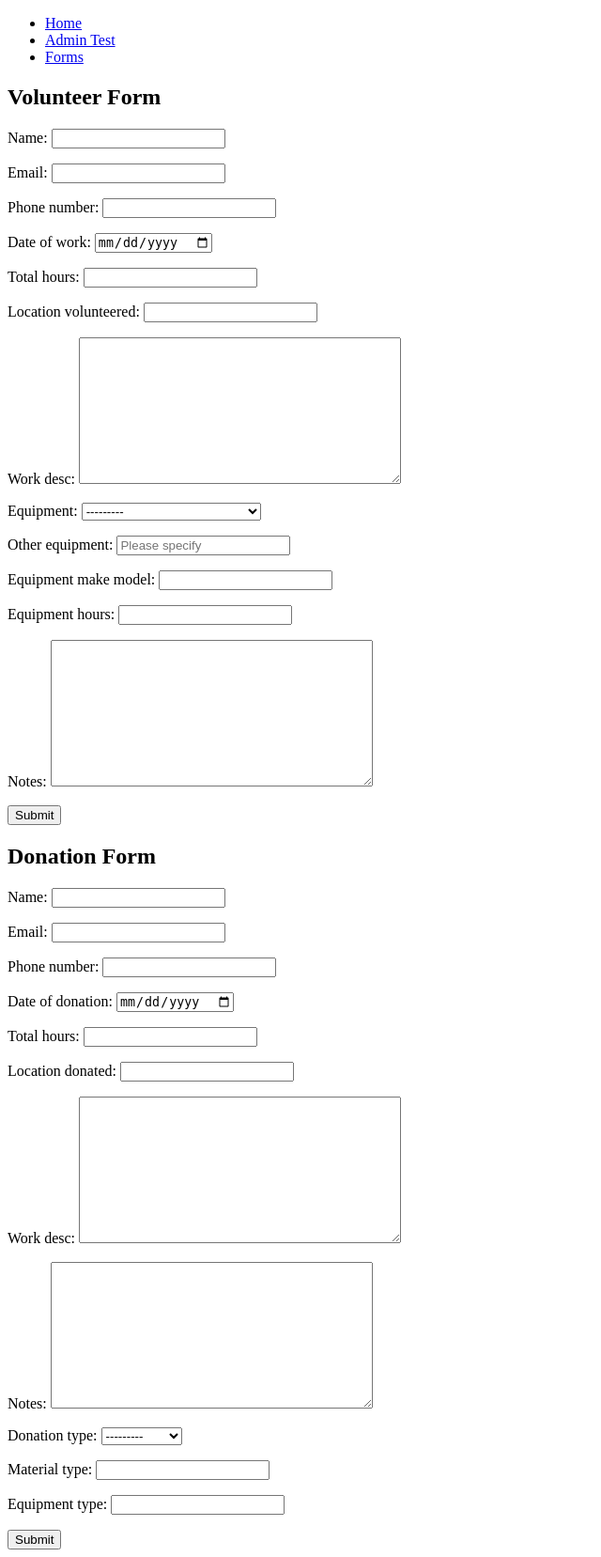
After one commit to Aleahb00/VolunteerTracking, a Django app: page /forms/ in a window 1280 px wide. The commit adds this page. Shown: the whole page at 94% size, without its empty margins (0-640 px from the left). Run offline with Django 4.2, Linux system fonts and the light colour scheme.

Commit message:
forms.py forms on temps, few temps, views, urls, very base skeleton for a decent chunck that needs to be done

```diff
--- /dev/null
+++ b/app/forms.py
@@ -0,0 +1,169 @@
+from django import forms
+from .models import *
+
+
+
+
+class ProjectForm(forms.ModelForm):
+    class Meta:
+        model = Project
+        fields = '__all__'
+        widgets = {
+            'name': forms.TextInput(attrs={
+                'class' : 'unknown',
+                'type': 'text'}),
+
+            'number': forms.NumberInput(attrs={
+                'class' : 'unknown',
+                'type': 'number'}),
+
+            'type': forms.TextInput(attrs={
+                'class' : 'unknown',
+                'type': 'text'}),
+
+            'category': forms.TextInput(attrs={
+                'class' : 'unknown',
+                'type': 'text'}),
+
+            'size': forms.TextInput(attrs={
+                'class' : 'unknown',
+                'type': 'text'}),
+
+            'declaration_date': forms.DateInput(attrs={
+                'class' : 'unknown',
+                'type': 'date'}),
+
+            'completion_date': forms.DateInput(attrs={
+                'class' : 'unknown',
+                'type': 'date'}),
+
+            'start_date': forms.DateInput(attrs={
+                'class' : 'unknown',
+                'type': 'date'}),
+
+            'end_date': forms.DateInput(attrs={
+                'class' : 'unknown',
+                'type': 'date'}),
+
+            'process_step': forms.TextInput(attrs={
+                'class' : 'unknown',
+                'type': 'text'}),
+
+            'applicant': forms.TextInput(attrs={
+                'class' : 'unknown',
+                'type': 'text'}),
+        }
+
+
+
+class VolunteerForm(forms.ModelForm):
+    class Meta:
+        model = Volunteer
+        fields = fields = ['name', 'email', 'phone_number', 'date_of_work', 'total_hours', 'location_volunteered', 'work_desc', 'equipment', 'other_equipment', 'equipment_make_model', 'equipment_hours', 'notes']
+        widgets = {
+            'name': forms.TextInput(attrs={
+                'class' : 'unknown',
+                'type': 'text'}),
+
+            'email': forms.EmailInput(attrs={
+                'class' : 'unknown',
+                'type': 'email'}),
+
+            'phone_number': forms.TextInput(attrs={
+                'class' : 'unknown',
+                'type': 'text'}),
+
+            'date_of_work': forms.DateInput(attrs={
+                'class' : 'unknown',
+                'type': 'date'}),
+
+            'total_hours': forms.NumberInput(attrs={
+                'class' : 'unknown',
+                'type': 'number'}),
+
+            'location_volunteered': forms.TextInput(attrs={
+                'class' : 'unknown',
+                'type': 'text'}),
+
+            'work_desc': forms.Textarea(attrs={
+                'class' : 'unknown',
+                'type': 'text'}),
+
+            # 'equipment_used': forms.CheckboxInput(attrs={
+            #     'class' : 'unknown',
+            #     'type': 'checkbox'}),
+
+            'equipment': forms.Select(attrs={
+                'class': 'unknown',
+                'id': 'equipment-select'
+            }),
+
+            'other_equipment': forms.TextInput(attrs={
+                'class': 'unknown',
+                'id': 'other-equipment',
+                'placeholder': 'Please specify'
+            }),
+
+            'equipment_make_model': forms.TextInput(attrs={
+                'class' : 'unknown',
+                'type': 'text'}),
+
+            'equipment_hours': forms.NumberInput(attrs={
+                'class' : 'unknown',
+                'type': 'number'}),
+
+            'notes': forms.Textarea(attrs={
+                'class' : 'unknown',
+                'type': 'text'}),
+        }
+
+
+class DonationForm(forms.ModelForm):
+    class Meta:
+        model = Donations
+        fields = ['name', 'email', 'phone_number', 'date_of_donation', 'total_hours', 'location_donated', 'work_desc', 'notes', 'donation_type', 'material_type', 'equipment_type']
+        widgets = {
+            'name': forms.TextInput(attrs={
+                'class' : 'unknown',
+                'type': 'text'}),
+
+            'email': forms.EmailInput(attrs={
+                'class' : 'unknown',
+                'type': 'email'}),
+
+            'phone_number': forms.TextInput(attrs={
+                'class' : 'unknown',
+                'type': 'text'}),
+
+            'date_of_donation': forms.DateInput(attrs={
+                'class' : 'unknown',
+                'type': 'date'}),
+
+            'total_hours': forms.NumberInput(attrs={
+                'class' : 'unknown',
+                'type': 'number'}),
+
+            'location_donated': forms.TextInput(attrs={
+                'class' : 'unknown',
+                'type': 'text'}),
+
+            'work_desc': forms.Textarea(attrs={
+                'class' : 'unknown',
+                'type': 'text'}),
+
+            'notes': forms.Textarea(attrs={
+                'class' : 'unknown',
+                'type': 'text'}),
+
+            'donation_type': forms.Select(attrs={
+                'class' : 'unknown',
+                'type': 'select'}),
+
+            'material_type': forms.TextInput(attrs={
+                'class' : 'unknown',
+                'type': 'text'}),
+
+            'equipment_type': forms.TextInput(attrs={
+                'class' : 'unknown',
+                'type': 'text'}),
+        }
--- a/app/templates/base.html
+++ b/app/templates/base.html
@@ -4,16 +4,17 @@
 <head>
     <meta charset="UTF-8">
     <meta name="viewport" content="width=device-width, initial-scale=1.0">
-    <link rel="stylesheet" href="{% static 'css/base.css' %}">
+    {% block css %}
+        <link rel="stylesheet" href="{% static 'css/base.css' %}">
+    {% endblock css %}
     <title>VolunteerTracking</title>
 </head>
 <body>
-    <div>
-        {%block navbar%}{%endblock%}
+
+
 
         {%block content%} {%endblock content%}
 
-    </div>
 
 <script src="{% static 'js/main.js' %}"></script>
 </body>
--- /dev/null
+++ b/app/templates/forms.html
@@ -0,0 +1,39 @@
+{% extends 'base.html' %}
+{% load static %}
+
+{% block content %}
+
+{%block css%}
+<link rel="stylesheet" href="{% static 'css/ .css' %}">
+{%endblock%}
+
+{% include 'navbar.html' %}
+
+    <section>
+
+        <div>
+            <h2>Volunteer Form</h2>
+            <form method="post">
+                {% csrf_token %}
+                {{ volunteerForm.as_p }}
+                <button type="submit">Submit</button>
+            </form>
+        </div>
+
+            <div>
+                <h2>Donation Form</h2>
+                <form method="post">
+                    {% csrf_token %}
+                    {{ donationForm.as_p }}
+                    <button type="submit">Submit</button>
+                </form>
+            </div>
+
+
+
+    </section>
+    {% comment %} || NOTES || I think js needs to be added to hide the other text field
+    & restriction on the date field still needs to be implemented {% endcomment %}
+
+
+{% endblock content %}
--- a/app/templates/landing.html
+++ b/app/templates/landing.html
@@ -7,7 +7,10 @@
 <link rel="stylesheet" href="{% static 'css/landing.css' %}">
 {%endblock%}
 
+{% include 'navbar.html' %}
+
 
 <h2>This is the landing page </h2>
 
+
 {% endblock content %}
--- a/app/templates/navbar.html
+++ b/app/templates/navbar.html
@@ -1,51 +1,11 @@
-{% extends 'base.html' %}
 {% load static %}
-{% block navbar %}
+
 <link rel="stylesheet" href="{% static 'css/navbar.css' %}">
-<link rel="stylesheet" href="https://cdnjs.cloudflare.com/ajax/libs/font-awesome/4.7.0/css/font-awesome.min.css">
 
-<div class="navbar-wrapper">
-
-    {%if user.is_authenticated%}
-    <nav class="nav-bar">
-
-        <div class="nav-left">
-            <a href="{% url 'landing' %}" >
-                <img  class="icon" src="{% static 'images/paws-icon.png' %}" alt="Logo">PawCare
-            </a>
-        </div>
-
-        <div class="nav-center">
-            <a href="{% url 'pets' %}" class="active">🐾 My Pets</a>
-            <div class="dropdown">
-                <button class="dropbtn">🩺 Health Records</button>
-                <div class="dropdown-content">
-                    <a href="{% url 'vet-visits' %}">Vet Visits</a>
-                    <a href="{% url 'vaccinations' %}">Vaccinations</a>
-                </div>
-            </div>
-            <a href="{% url 'community' %}">👥 Community</a>
-        </div>
-
-        <div class="nav-right">
-            <a href="{% url 'logout' %}" style="color: red; padding-right: 100px;">Logout</a>
-        </div>
-
-    </nav>
-
-    {%else%}
-
-    <nav class="nav-bar">
-        <a href="{% url 'landing' %}" style="float: left;">
-            <img  class="icon" src="{% static 'images/paws-icon.png' %}" alt="Logo">PawCare
-        </a>
-        <div style="float: right; gap:10px; margin-right: 2%;">
-            <a href="{% url 'login' %}">Log in</a>
-            <a href="{% url 'register' %}">Sign up</a>
-        </div>
-    </nav>
-    {%endif%}
-
-</div>
-
-{% endblock navbar %}
+<nav>
+    <ul>
+        <li><a href="{% url 'landing' %}">Home</a></li>
+        <li><a href="{% url 'admin_dashboard' %}">Admin Test</a></li>
+        <li><a href="{% url 'forms' %}">Forms</a></li>
+    </ul>
+</nav>
--- a/app/urls.py
+++ b/app/urls.py
@@ -8,4 +8,9 @@ from .views import *
 
 urlpatterns = [
     path('', landing_view, name="landing"),
+    # path('admin/test/', project_test_view, name="project_test"),
+    path('forms/', form_template_view, name="forms"),
+    path('admin-dashboard/', admin_dashboard_view, name='admin_dashboard'),           # list + create
+    path('admin-dashboard/<int:project_id>/', admin_dashboard_view, name='edit_project'),  # edit
+    path('admin-dashboard/<int:project_id>/delete/', admin_dashboard_view, name='delete_project'),  # delete
 ]
--- a/app/views.py
+++ b/app/views.py
@@ -8,13 +8,81 @@ from django.contrib.auth.forms import AuthenticationForm
 from django.contrib.auth.decorators import *
 from django.contrib import messages
 from django.db.models import Q
-# from .models import *
-# from .forms import *
+from .models import *
+from .forms import *
+from .forms import ProjectForm, VolunteerForm, DonationForm
 from django.template.loader import get_template
 
 # Create your views here.
+
+# NOTE CLIENT SIDE VIEWS
 def landing_view(request:HttpRequest)->HttpResponse:
     return render(request, 'landing.html')
 
 def error_view(request:HttpRequest)->HttpResponse:
     pass
+
+def project_test_view(request:HttpRequest)->HttpResponse:
+    projects = Project.objects.all()
+
+    if request.method == 'POST':
+        form = ProjectForm(request.POST)
+        if form.is_valid():
+            form.save()
+            return redirect('landing')
+    else:
+        form = ProjectForm()
+
+    return render(request, 'temp_admin.html', {'form': form, 'projects': projects})
+
+def form_template_view(request:HttpRequest)->HttpResponse:
+    volunteerForm = VolunteerForm()
+    donationForm = DonationForm()
+
+    if request.method == 'POST':
+        volunteerForm = VolunteerForm(request.POST)
+        donationForm = DonationForm(request.POST)
+
+        if volunteerForm.is_valid():
+            volunteerForm.save()
+            return redirect('forms')
+
+        if donationForm.is_valid():
+            donationForm.save()
+            return redirect('forms')
+
+    return render(request, 'forms.html', {
+        'volunteerForm': volunteerForm,
+        'donationForm': donationForm,
+    })
+
+
+
+
+# NOTE ADMIN SIDE VIEWS
+def admin_dashboard_view(request: HttpRequest, project_id=None) -> HttpResponse:
+    project = get_object_or_404(Project, id=project_id) if project_id else None
+
+    # DELETE
+    if request.method == 'POST' and request.POST.get('_method') == 'DELETE':
+        if project:
+            project.delete()
+        return redirect('admin_dashboard')
+
+    #  CREATE/UPDATE
+    if request.method == 'POST':
+        form = ProjectForm(request.POST, instance=project)
+        if form.is_valid():
+            form.save()
+            return redirect('admin_dashboard')
+    else:
+        form = ProjectForm(instance=project)
+
+    # READ
+    return render(request, 'admin_dashboard.html', {
+        'projects': Project.objects.all(),
+        'volunteers': Volunteer.objects.all(),
+        'donations': Donations.objects.all(),
+        'form': form,
+        'project': project,
+    })
--- a/config/urls.py
+++ b/config/urls.py
@@ -22,6 +22,6 @@ from django.conf.urls.static import static
 from app.views import landing_view
 
 urlpatterns = [
-    path('admin/', admin.site.urls),
+    path('super-secret-admin-address/', admin.site.urls),
     path('', include('app.urls')),
 ]
```
Also changed, not shown: app/models.py (+32 -4 lines), app/templates/admin_dashboard.html (added, +59 -0 lines), app/templates/layout.html (added, +20 -0 lines), app/templates/temp_admin.html (deleted, +0 -14 lines), app/migrations/0002_remove_volunteer_equipment_type_and_more.py (added), db.sqlite3.
